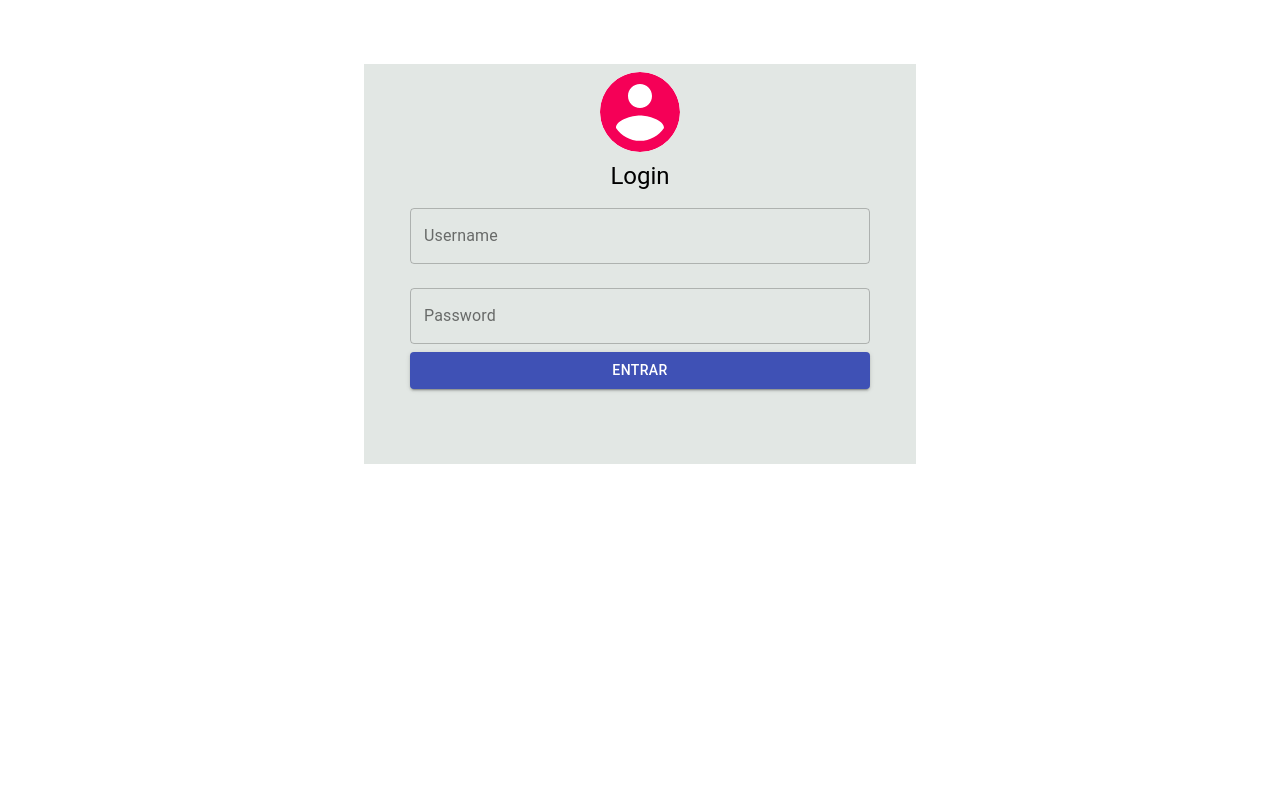
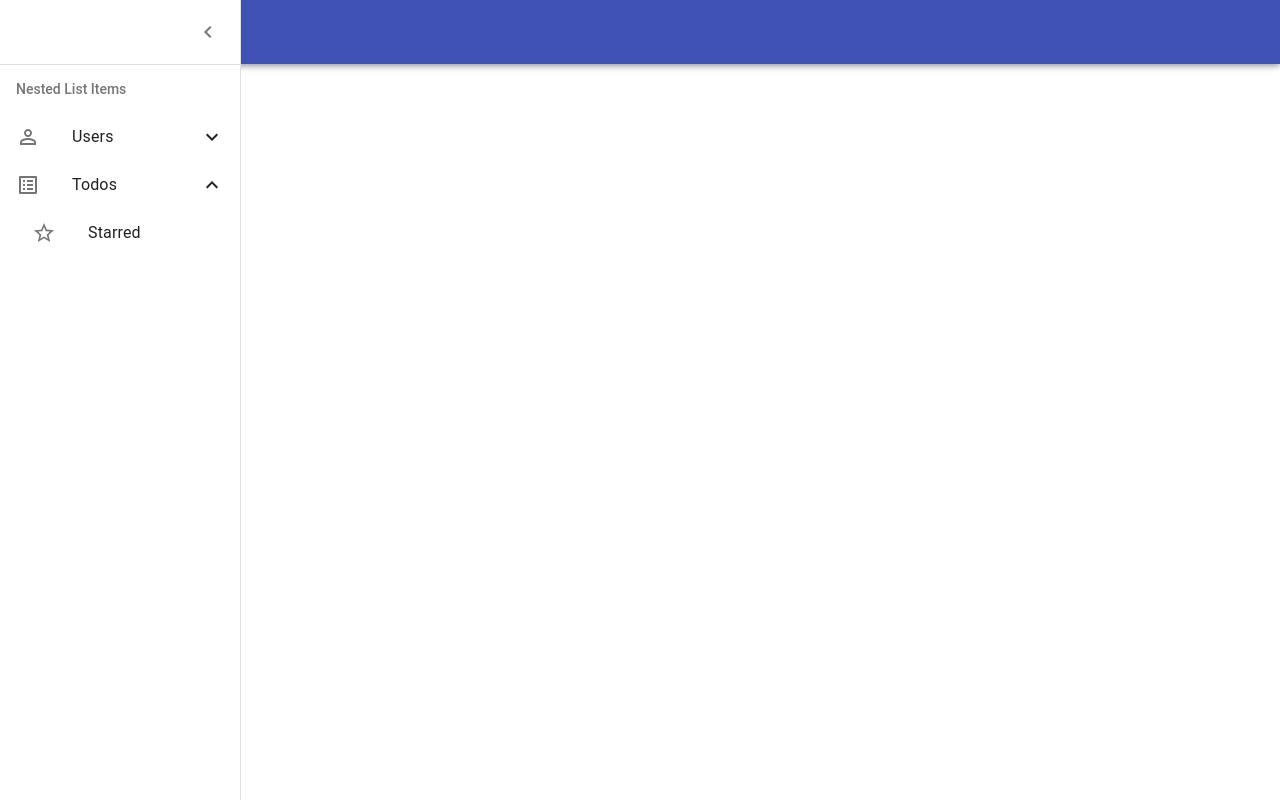
Before and after one commit to alanfernandes63/frontend-user-register, a React (Create React App) app: page / in a window 1280 px wide. Built offline with nearby package versions, Linux system fonts and the light colour scheme.

Commit message:
adicionando opcao de adicionar usuario no menu drawer

```diff
--- a/src/App.js
+++ b/src/App.js
@@ -1,19 +1,18 @@
 import React from 'react';
-//import ComponenteDrawer from './components/drawer/index';
-//import AplicationAppbar from './components/appBar/index';
-//import { Provider } from 'react-redux';
-//import store from './components/appBar/store';
-import Login from './pages/login/login';
+import ComponenteDrawer from './components/drawer/index';
+import AplicationAppbar from './components/appBar/index';
+import { Provider } from 'react-redux';
+import store from './components/appBar/store';
+//import Login from './pages/login/login';
 
 function App() {
 
   return (
-    <div className="App">{/*
+    <div className="App">
     <Provider store={ store }>
      <AplicationAppbar></AplicationAppbar>
      <ComponenteDrawer></ComponenteDrawer>
-     </Provider>*/}
-     <Login></Login>
+     </Provider>
     </div>
   );
 }
--- a/src/components/drawer/index.js
+++ b/src/components/drawer/index.js
@@ -12,8 +12,14 @@ const useStyles = makeStyles( theme => (
       drawPaper:{
         width:240
       },
-      drawerHeader:{
-      }
+      drawerHeader: {
+        display: 'flex',
+        alignItems: 'center',
+        padding: theme.spacing(0, 1),
+        ...theme.mixins.toolbar,
+        justifyContent: 'flex-end',
+      },
+
     }
   )
 );
--- a/src/components/drawer/list/index.js
+++ b/src/components/drawer/list/index.js
@@ -6,13 +6,12 @@ import ListItem from '@material-ui/core/ListItem';
 import ListItemIcon from '@material-ui/core/ListItemIcon';
 import ListItemText from '@material-ui/core/ListItemText';
 import Collapse from '@material-ui/core/Collapse';
-import InboxIcon from '@material-ui/icons/MoveToInbox';
-import DraftsIcon from '@material-ui/icons/Drafts';
-import SendIcon from '@material-ui/icons/Send';
 import ExpandLess from '@material-ui/icons/ExpandLess';
 import ExpandMore from '@material-ui/icons/ExpandMore';
 import StarBorder from '@material-ui/icons/StarBorder';
-
+import ListAltIcon from '@material-ui/icons/ListAlt';
+import PersonOutlineIcon from '@material-ui/icons/PersonOutline';
+import AddCircleOutlineIcon from '@material-ui/icons/AddCircleOutline';
 
 const useStyles = makeStyles(theme => ({
   root: {
@@ -27,13 +26,18 @@ const useStyles = makeStyles(theme => ({
 
 export default function NestedList() {
   const classes = useStyles();
-  const [open, setOpen] = React.useState(true);
+  const [openListTodos, setOpenListTodos] = React.useState(true);
+  const [openListUsers, setOpenListUsers] = React.useState(false);
 
 
 
-  const handleClick = () => {
-    setOpen(!open);
+  const handleClickListTodos = () => {
+    setOpenListTodos(!openListTodos);
   };
+
+  const handleClickListUsers = () =>{
+    setOpenListUsers(!openListUsers);
+  }
 
 
 
@@ -50,26 +54,34 @@ export default function NestedList() {
 
       }
     >
-      <ListItem button>
+      <ListItem button onClick={ handleClickListUsers }>
         <ListItemIcon>
-          <SendIcon />
+          <PersonOutlineIcon />
         </ListItemIcon>
-        <ListItemText primary="Sent mail" />
+        <ListItemText primary="Users" />
+        {openListUsers ? <ExpandLess /> : <ExpandMore />}
       </ListItem>
-      <ListItem button>
+
+      <Collapse in={ openListUsers } timeout="auto" unmountOnExit>
+        <List component="div" disablePadding>
+          <ListItem button className={classes.nested}>
+            <ListItemIcon>
+              <AddCircleOutlineIcon />
+            </ListItemIcon>
+            <ListItemText primary="Add" />
+          </ListItem>
+        </List>
+      </Collapse>
+
+      <ListItem button onClick={ handleClickListTodos }>
         <ListItemIcon>
-          <DraftsIcon />
+          <ListAltIcon />
         </ListItemIcon>
-        <ListItemText primary="Drafts" />
+        <ListItemText primary="Todos" />
+        {openListTodos ? <ExpandLess /> : <ExpandMore />}
       </ListItem>
-      <ListItem button onClick={handleClick}>
-        <ListItemIcon>
-          <InboxIcon />
-        </ListItemIcon>
-        <ListItemText primary="Inbox" />
-        {open ? <ExpandLess /> : <ExpandMore />}
-      </ListItem>
-      <Collapse in={open} timeout="auto" unmountOnExit>
+
+      <Collapse in={ openListTodos } timeout="auto" unmountOnExit>
         <List component="div" disablePadding>
           <ListItem button className={classes.nested}>
             <ListItemIcon>
--- a/src/pages/login/login.js
+++ b/src/pages/login/login.js
@@ -1,4 +1,4 @@
-import React from 'react';
+import React, { useState } from 'react';
 import TextField from '@material-ui/core/TextField';
 import Container from '@material-ui/core/Container';
 import Avatar from '@material-ui/core/Avatar';
@@ -10,7 +10,23 @@ import Grid from '@material-ui/core/Grid';
 
 export default function Login(){
 
+    const [password, changePassword] = useState("");
+    const [userName, changeUsername] = useState("");
+
     const classes = useStyles();
+
+    function handlerChangeUsername(e){
+        changeUsername(e.target.value);
+    }
+
+    function handlerChangePassword(e){
+        changePassword(e.target.value);
+    }
+
+    function login(){
+        console.log("userName: " + userName);
+        console.log("password: " + password);
+    }
 
     return (
         <Container component="main" maxWidth="sm">
@@ -24,9 +40,9 @@ export default function Login(){
             <form noValidate style={{width:'100%'}}>
                 <Grid container justify="center">
                     <Grid item md={ 10 } sm={ 12 }>
-                    <TextField margin="normal" label="Username" variant="outlined" fullWidth />
-                    <TextField margin="normal" label="Password" fullWidth variant="outlined" type="password" />
-                    <Button classes={{root:classes.root}} color="primary" variant="contained" fullWidth>Entrar</Button>
+                    <TextField onChange={ handlerChangeUsername } margin="normal" label="Username" variant="outlined" fullWidth />
+                    <TextField onChange={ handlerChangePassword } margin="normal" label="Password" fullWidth variant="outlined" type="password" />
+                    <Button size="large" onClick={ login } classes={{root:classes.root}} color="primary" variant="contained" fullWidth>Entrar</Button>
                     </Grid>
                 </Grid>
             </form>
```
